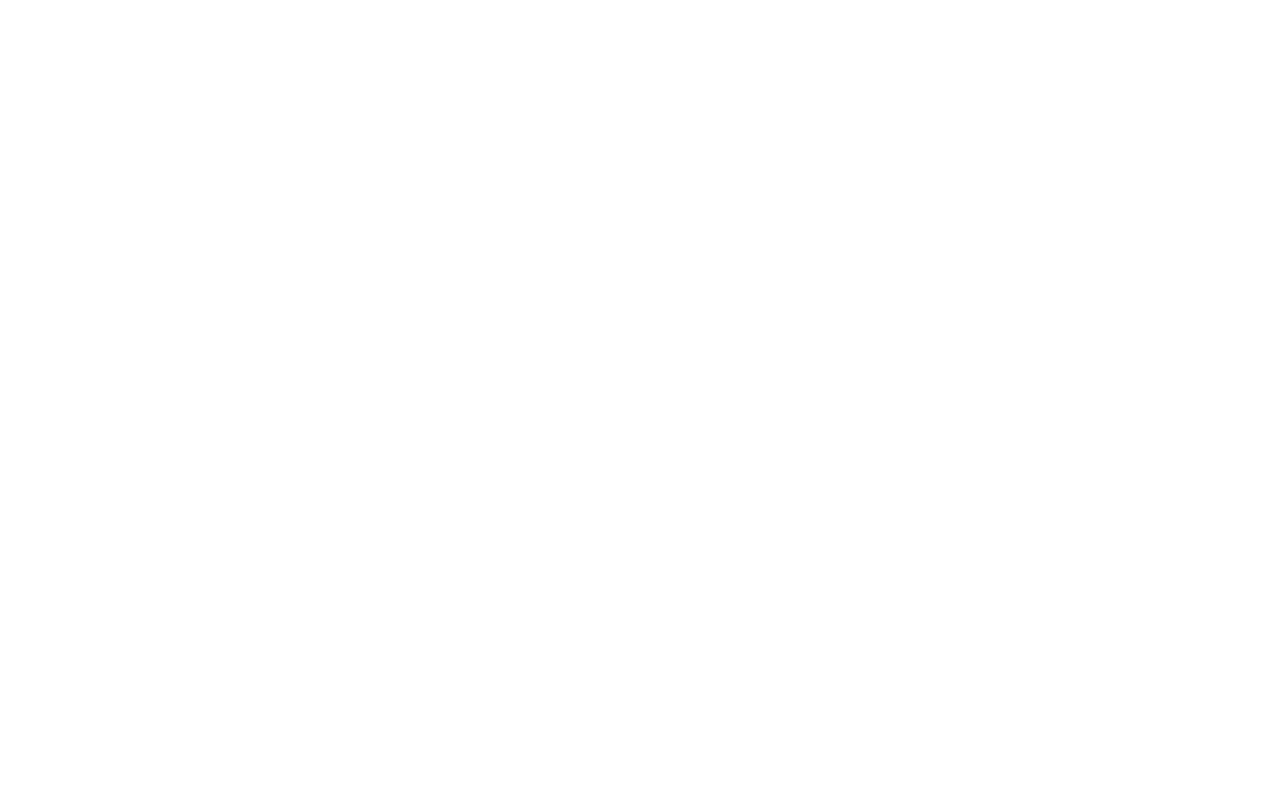
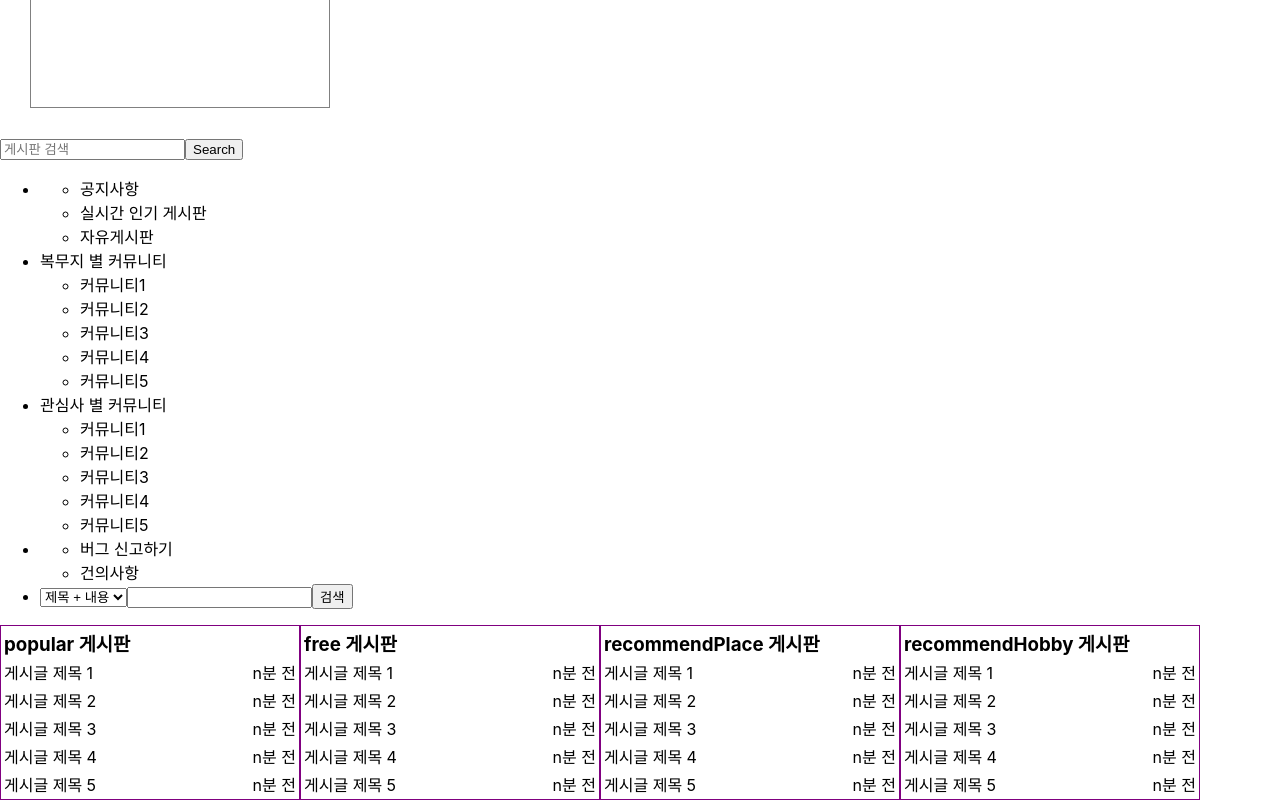
Before and after one commit to osamhack2022/WEB_MiliDream_Dreamers, a Next.js app in the folder frontend/: page /board in a window 1280 px wide. Shown: the part 396-1196 px from the top of the page. Before the commit the page ends 800 px from the top, so only its background shows below. Built offline with nearby package versions, Linux system fonts and the light colour scheme.

Commit message:
Feat :  html skeleton of Page /board
- /board 화면 뼈대 완성
- /board 내에 중요 부분 별로 component 분리 구성
-- center, 게시판 작은 뷰, 왼쪽 User, SearchBar, NavBar로 구분

```diff
--- /dev/null
+++ b/frontend/components/board/BoardCenter.js
@@ -0,0 +1,8 @@
+//게시판 위, 중앙에 사진 및 제목 등
+
+export default function BoardCenter() {
+    return (
+        <>
+        </>
+    )
+}
--- /dev/null
+++ b/frontend/components/board/BoardMiniView.js
@@ -0,0 +1,77 @@
+//id별 네모네모하게 제목이랑 안에 글들 보여주는 것
+
+export default function BoardMiniView(props) {
+  return (
+    <>
+      {/* type:string 에 따라 백에서 다른 값 받아옴. */}
+
+      <table>
+        <tr>
+          <th>
+            <h3 className="boardName">{`${props.type} 게시판`}</h3>
+          </th>
+        </tr>
+        <tr>
+          <td>
+            <a>
+              <div>게시글 제목 1</div>
+              <div>n분 전</div>
+            </a>
+          </td>
+        </tr>
+        <tr>
+          <td>
+            <a>
+              <div>게시글 제목 2</div>
+              <div>n분 전</div>
+            </a>
+          </td>
+        </tr>
+        <tr>
+          <td>
+            <a>
+              <div>게시글 제목 3</div>
+              <div>n분 전</div>
+            </a>
+          </td>
+        </tr>
+        <tr>
+          <td>
+            <a>
+              <div>게시글 제목 4</div>
+              <div>n분 전</div>
+            </a>
+          </td>
+        </tr>
+        <tr>
+          <td>
+            <a>
+              <div>게시글 제목 5</div>
+              <div>n분 전</div>
+            </a>
+          </td>
+        </tr>
+      </table>
+
+      <style jsx>{`
+        table {
+          margin: 0px;
+          border: 1px solid purple;
+          width: 300px;
+        }
+        .boardName {
+          margin: 0px;
+          text-align: left;
+        }
+        tr {
+          padding-left: 10px;
+        }
+        a {
+          display: flex;
+          justify-content: space-between;
+          flex-direction: row;
+        }
+      `}</style>
+    </>
+  )
+}
--- /dev/null
+++ b/frontend/components/board/BoardNavBar.js
@@ -0,0 +1,72 @@
+//board 전용 네비게이션 바 / 좌측바 - 네이버 카페 처럼.
+
+export default function BoardNavBar() {
+  return (
+    <>
+      <ul>
+        {/*게시물 좌측*/}
+        <li>
+          <ul>
+            <li>공지사항</li>
+            <li>실시간 인기 게시판</li>
+            <li>자유게시판</li>
+          </ul>
+        </li>
+        {/*게시물 출력 template*/}
+        <li>
+          <div>복무지 별 커뮤니티</div>
+          <ul>
+            <li>커뮤니티1</li>
+            <li>커뮤니티2</li>
+            <li>커뮤니티3</li>
+            <li>커뮤니티4</li>
+            <li>커뮤니티5</li>
+          </ul>
+        </li>
+        <li>
+          <div>관심사 별 커뮤니티</div>
+          <ul>
+            <li>커뮤니티1</li>
+            <li>커뮤니티2</li>
+            <li>커뮤니티3</li>
+            <li>커뮤니티4</li>
+            <li>커뮤니티5</li>
+          </ul>
+        </li>
+
+        <li>
+          <ul>
+            <li>버그 신고하기</li>
+            <li>건의사항</li>
+          </ul>
+        </li>
+
+        {/*게시판 페이징 template
+        <li>
+          <div>&lt;</div>
+          <div>1</div>
+          <div>2</div>
+          <div>3</div>
+          <div>4</div>
+          <div>5</div>
+          <div>&gt;</div>
+        </li>
+        or 무한 스크롤??*/}
+
+        {/*게시글 검색 기능 - 따로 분리해야 할 듯*/}
+        <li>
+          <div>
+            <select>
+              <option value="All">제목 + 내용</option>
+              <option value="Title">제목</option>
+              <option value="Content">내용</option>
+            </select>
+            <input />
+            <input type="button" value="검색"/>
+          </div>
+        </li>
+
+      </ul>
+    </>
+  )
+}
--- /dev/null
+++ b/frontend/components/board/BoardSearchBar.js
@@ -0,0 +1,15 @@
+// 게시판 검색 기능
+
+export default function BoardSearchBar() {
+  return (
+    <>
+      {/* bootstrap */}
+      <nav class="navbar navbar-light bg-light">
+        <form class="form-inline">
+          <input class="form-control mr-sm-2" type="search" placeholder="게시판 검색" aria-label="Search" />
+          <button class="btn btn-outline-success my-2 my-sm-0" type="submit">Search</button>
+        </form>
+      </nav>
+    </>
+  )
+}
--- /dev/null
+++ b/frontend/components/board/BoardUser.js
@@ -0,0 +1,31 @@
+//게시판 안에 각 유저별 로그인 정보 보여주는거.
+
+export default function BoardUser(props) {
+  return (
+    <>
+      <div className={"box"}>
+        <div className={"image"}>이미지</div>
+        <div className={"userId"}>유저아이디</div>
+      </div>
+      <style jsx>{`
+        .box {
+          margin: 30px;
+          border: 1px solid gray;
+          padding: 10px;
+          width: 300px;
+          height: 300px;
+        }
+        .image {
+          margin: 20px;
+          border: 1px solid black;
+          background-color: gray;
+          width: 100px;
+          height: 100px;
+        }
+        .userId {
+
+        }
+      `}</style>
+    </>
+  )
+}
--- a/frontend/pages/board/index.js
+++ b/frontend/pages/board/index.js
@@ -1,7 +1,28 @@
+import BoardUser from "../../components/board/BoardUser";
+import BoardSearchBar from "../../components/board/BoardSearchBar";
+import BoardNavBar from "../../components/board/BoardNavBar";
+import BoardCenter from "../../components/board/BoardCenter";
+import BoardMiniView from "../../components/board/BoardMiniView";
+
 export default function board() {
   return (
-      <div>
-          <h1>게시판 메인 페이지</h1>
-      </div>
+      <>
+        <h1>게시판 메인 페이지</h1>
+        <BoardUser />
+        <BoardSearchBar />
+        <BoardNavBar />
+        <BoardCenter />
+        <div className="BoardMain">
+          <BoardMiniView type="popular" />
+          <BoardMiniView type="free" />
+          <BoardMiniView type="recommendPlace" />
+          <BoardMiniView type="recommendHobby" />
+        </div>
+        <style jsx>{`
+          .BoardMain {
+            display: flex;
+          }
+        `}</style>
+      </>
   )
 }
```
